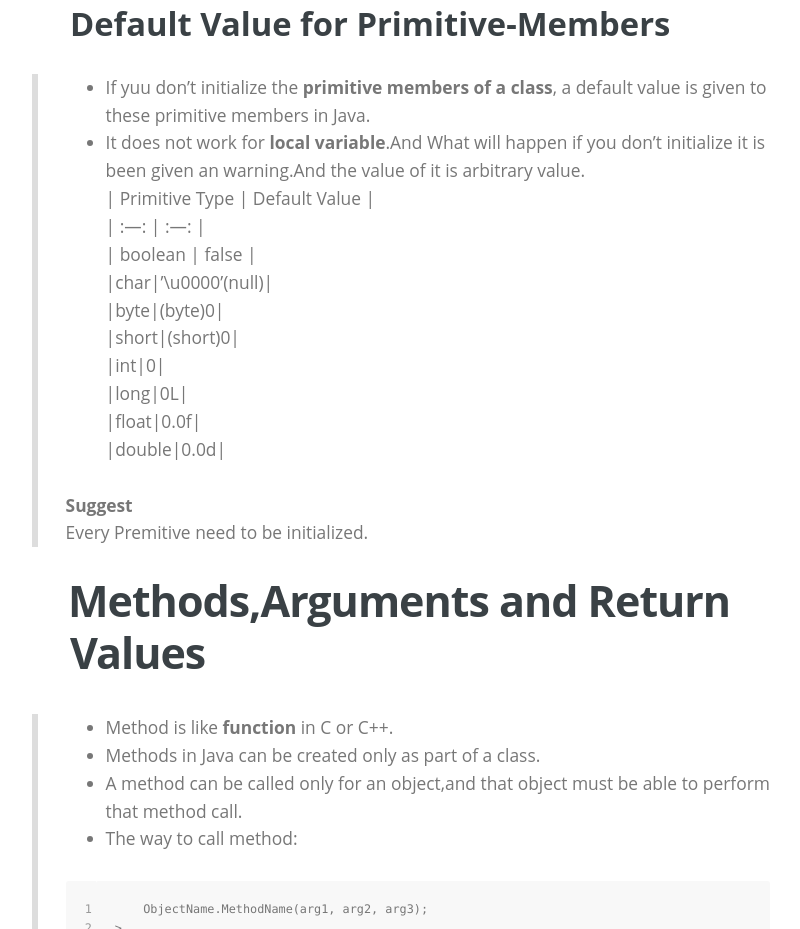
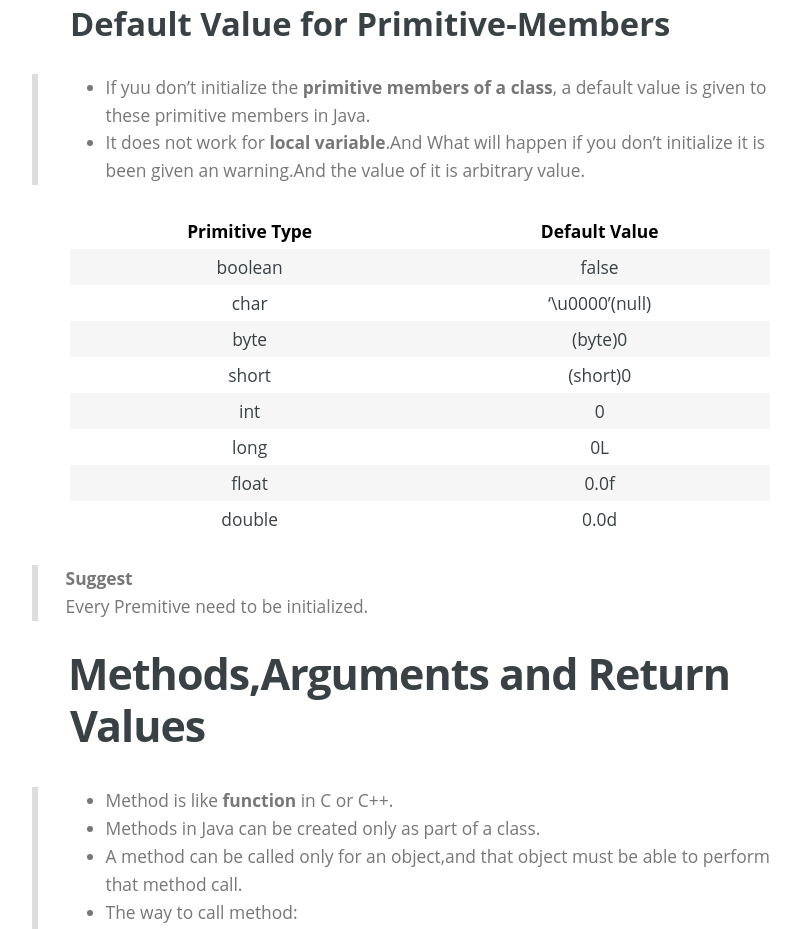
Before and after one commit to PandaadnaP/PandaadnaP.github.io, a plain HTML site: page 2015/10/04/Everything-is-an-Object/index.html in a window 1280 px wide. Shown: the part 5880-6809 px from the top of the page, without its empty margins (220-1020 px from the left). Drawn offline with nearby package versions, Linux system fonts and the light colour scheme.

Commit message:
Site updated: 2015-10-04 10:23:52

```diff
--- a/2015/10/04/Everything-is-an-Object/index.html
+++ b/2015/10/04/Everything-is-an-Object/index.html
@@ -154,8 +154,52 @@
 <h3 id="Default_Value_for_Primitive-Members">Default Value for Primitive-Members</h3><blockquote>
 <ul>
 <li>If  yuu don’t initialize the <strong>primitive members of a class</strong>, a default value is given to these primitive members in Java.</li>
-<li>It does not work for <strong>local variable</strong>.And What will happen if you don’t initialize it is been given an warning.And the value of it is arbitrary value.<br>| Primitive Type | Default Value |<br>| :—:    | :—:  |<br>|  boolean | false |<br>|char|’\u0000’(null)|<br>|byte|(byte)0|<br>|short|(short)0|<br>|int|0|<br>|long|0L|<br>|float|0.0f|<br>|double|0.0d|</li>
+<li>It does not work for <strong>local variable</strong>.And What will happen if you don’t initialize it is been given an warning.And the value of it is arbitrary value.</li>
 </ul>
+</blockquote>
+<table>
+<thead>
+<tr>
+<th style="text-align:center">Primitive Type</th>
+<th style="text-align:center">Default Value</th>
+</tr>
+</thead>
+<tbody>
+<tr>
+<td style="text-align:center">boolean</td>
+<td style="text-align:center">false</td>
+</tr>
+<tr>
+<td style="text-align:center">char</td>
+<td style="text-align:center">‘\u0000’(null)</td>
+</tr>
+<tr>
+<td style="text-align:center">byte</td>
+<td style="text-align:center">(byte)0</td>
+</tr>
+<tr>
+<td style="text-align:center">short</td>
+<td style="text-align:center">(short)0</td>
+</tr>
+<tr>
+<td style="text-align:center">int</td>
+<td style="text-align:center">0</td>
+</tr>
+<tr>
+<td style="text-align:center">long</td>
+<td style="text-align:center">0L</td>
+</tr>
+<tr>
+<td style="text-align:center">float</td>
+<td style="text-align:center">0.0f</td>
+</tr>
+<tr>
+<td style="text-align:center">double</td>
+<td style="text-align:center">0.0d</td>
+</tr>
+</tbody>
+</table>
+<blockquote>
 <p><strong>Suggest</strong><br>Every Premitive need to be initialized.</p>
 </blockquote>
 <h2 id="Methods,Arguments_and_Return_Values">Methods,Arguments and Return Values</h2><blockquote>
```
